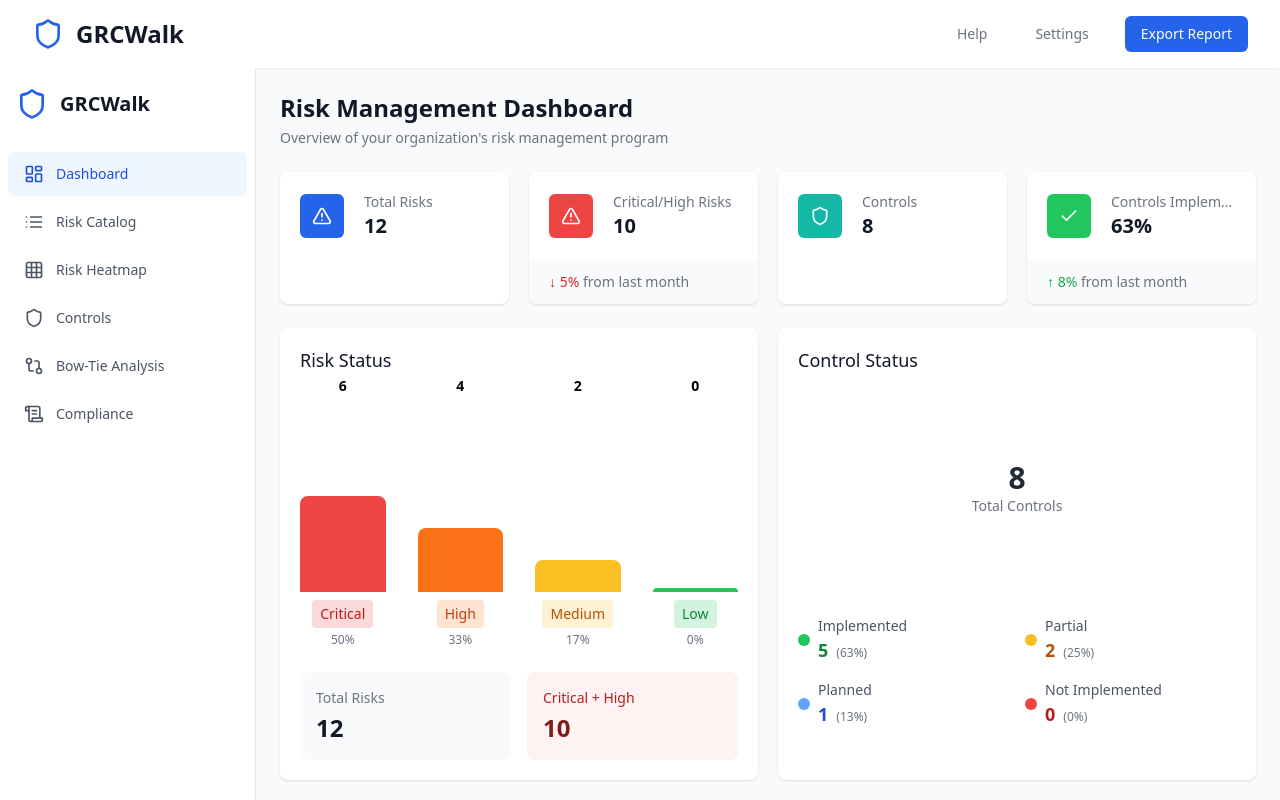
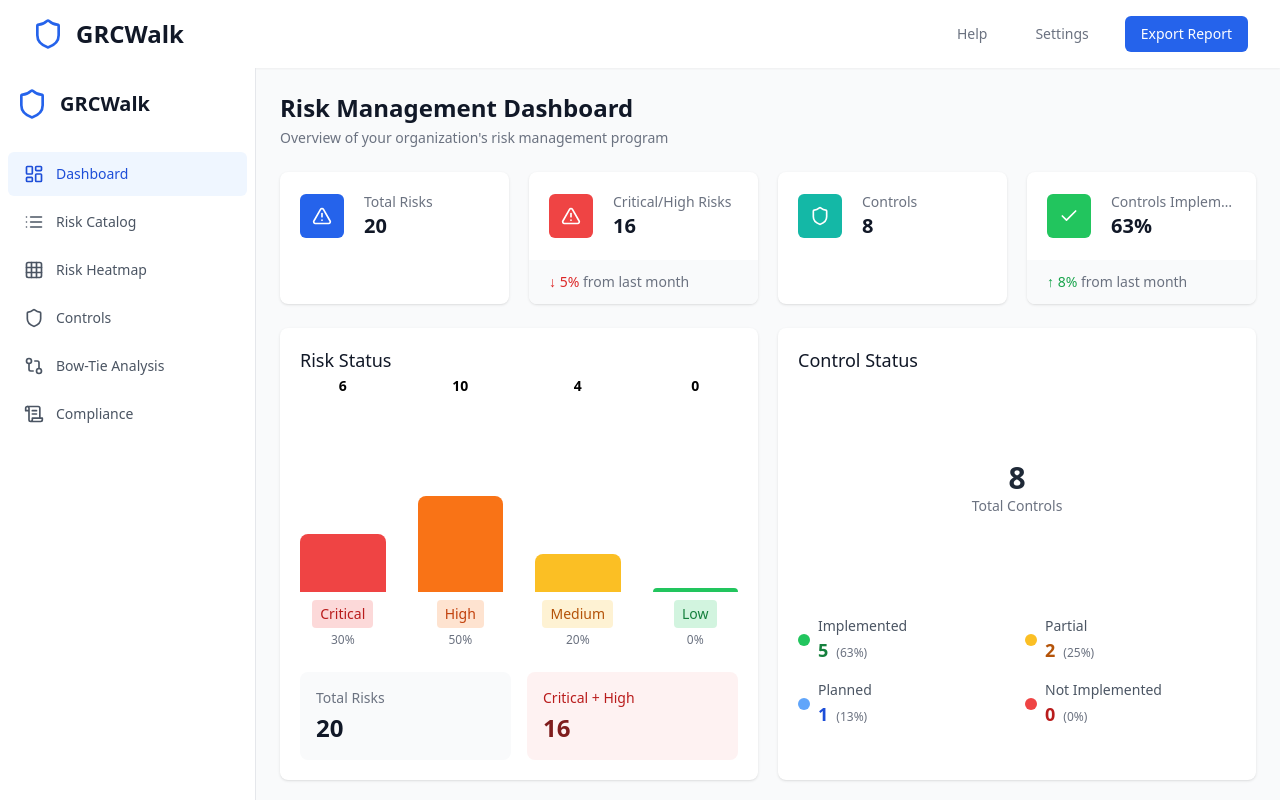
Before and after one commit to celsooo/grcwalk, a React (Vite) app: page / in a window 1280 px wide. Built offline with nearby package versions, Linux system fonts and the light colour scheme.

Commit message:
Update initialData.ts

```diff
--- a/src/data/initialData.ts
+++ b/src/data/initialData.ts
@@ -109,7 +109,80 @@ export const initialRisks: Risk[] = [
     likelihood: 3,
     impact: 4,
     controlIds: []
+  },
+  {
+    id: '13',
+    name: 'Inconformidade com Arranjo de Pagamentos',
+    description: 'Multas e sanções decorrentes do não cumprimento de regras do arranjo de pagamentos',
+    category: 'Compliance',
+    likelihood: 3,
+    impact: 4,
+    controlIds: []
+  },
+  {
+    id: '14',
+    name: 'Erros de cálculo de MDR',
+    description: 'Cobrança de taxas transacionais em desacordo com os contratos estabelecidos',
+    category: 'Operational',
+    likelihood: 3,
+    impact: 4,
+    controlIds: []
+  },
+  {
+    id: '15',
+    name: 'Privacidade de dados',
+    description: 'Não conformidade com leis de privacidade de dados (ex.: LGPD, GDPR)',
+    category: 'Operational',
+    likelihood: 3,
+    impact: 3,
+    controlIds: []
+  },
+  {
+    id: '16',
+    name: 'Falhas em integrações',
+    description: 'Falhas em integração com bandeiras, IMF’s e demais parceiros',
+    category: 'Operational',
+    likelihood: 3,
+    impact: 4,
+    controlIds: []
+  },
+  {
+    id: '17',
+    name: 'Falhas na execução de mudanças',
+    description: 'Falhas na execução de mudanças de tecnologia de produtos críticos',
+    category: 'Operational',
+    likelihood: 3,
+    impact: 4,
+    controlIds: []
+  },
+  {
+    id: '18',
+    name: 'Perda de certificação PCI',
+    description: 'Falha em controles de segurança da informação impactando na perda da certificação PCI DSS',
+    category: 'Information Security',
+    likelihood: 1,
+    impact: 5,
+    controlIds: []
+  },
+  {
+    id: '19',
+    name: 'Corrupção e perda de dados críticos',
+    description: 'Perda de dados críticos por incidentes aliados à ausência de replicação/backup ou demais controles relevantes',
+    category: 'Information Security',
+    likelihood: 1,
+    impact: 5,
+    controlIds: []
+  },
+  {
+    id: '20',
+    name: 'Erros ou atrasos em obrigações recorrentes',
+    description: 'Erros ou atrasos em obrigações recorrentes e reportes periódicos a autoridades (ex.: SCR, CCS)',
+    category: 'Compliance',
+    likelihood: 3,
+    impact: 3,
+    controlIds: []
   }
+
 ];
 
 // Initial controls
```
